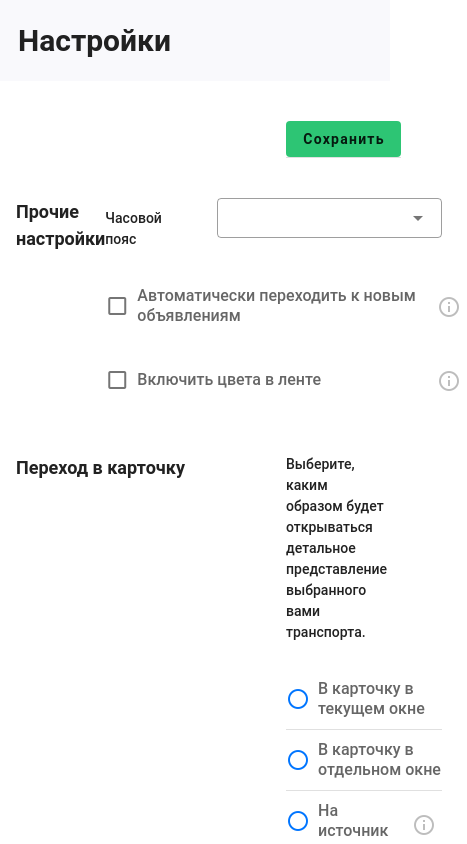
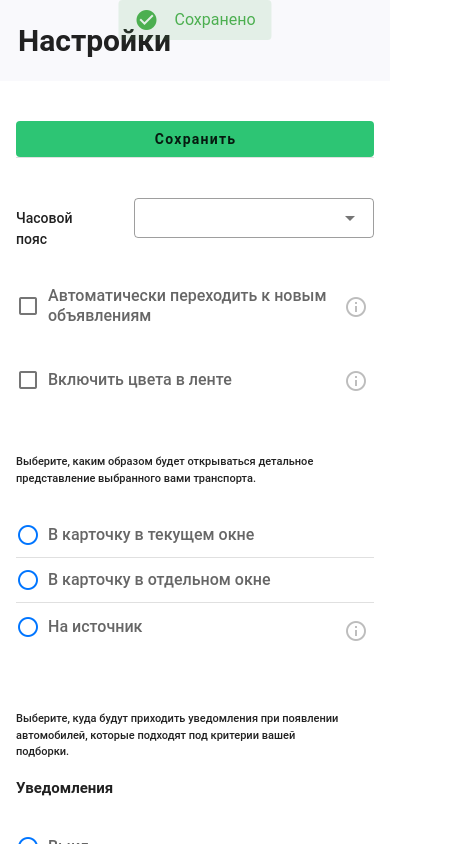
Before and after one commit to BigPinkRoom/av100pro_test, a Vue app: page / in a window 390 px wide. Both pictures are taken after a click on the button "Сохранить". Shown: the top 844 px of the page, 467 px wide, since content can reach past the window. Built offline with nearby package versions, Linux system fonts and the light colour scheme; no server answers.

Commit message:
fix bugs

```diff
--- a/package.json
+++ b/package.json
@@ -8,8 +8,11 @@
     "lint": "vue-cli-service lint"
   },
   "dependencies": {
+    "axios": "^1.3.5",
     "core-js": "^3.6.5",
+    "normalize.css": "^8.0.1",
     "vue": "^2.6.11",
+    "vue-axios": "^3.5.2",
     "vue-router": "^3.2.0",
     "vuetify": "^2.6.0",
     "vuex": "^3.4.0"
--- a/src/components/Account.vue
+++ b/src/components/Account.vue
@@ -67,6 +67,10 @@ export default {
   font-size: 18px;
   font-weight: 600;
 
+  @media all and (max-width: 580px) {
+    padding-right: 0;
+  }
+
   &__wrapper {
     display: flex;
     flex-direction: column;
@@ -83,6 +87,14 @@ export default {
     flex-shrink: 0;
     align-items: center;
     justify-content: center;
+
+    @media all and (max-width: 952px) {
+      font-size: 15px;
+    }
+
+    @media all and (max-width: 768px) {
+      display: none;
+    }
   }
 
   &__subtitle {
--- a/src/components/AlertsToNewCollections.vue
+++ b/src/components/AlertsToNewCollections.vue
@@ -10,14 +10,14 @@
         <p class="alerts-to-new-collections__text-subtitle">Уведомления</p>
       </div>
       <div class="alerts-to-new-collections__options">
-        <v-radio-group v-model="radio">
+        <v-radio-group>
           <div class="alerts-to-new-collections__container">
             <v-radio value="radio1" label="Выкл" color="#0075FF" />
           </div>
           <v-divider class="alerts-to-new-collections__divider"></v-divider>
           <div class="alerts-to-new-collections__container">
             <v-radio value="radio2" label="Push" disabled color="#0075FF" />
-            <v-tooltip v-model="show" bottom color="#2DC574">
+            <v-tooltip bottom color="#2DC574">
               <template v-slot:activator="{ on, attrs }">
                 <v-btn icon v-bind="attrs" v-on="on">
                   <v-icon color="grey lighten-1">
@@ -30,7 +30,7 @@
           </div>
           <v-divider class="alerts-to-new-collections__divider"></v-divider>
           <div class="alerts-to-new-collections__container">
-            <v-radio value="radio3" label="Email" ref="email" color="#0075FF" />
+            <v-radio value="radio3" label="Email" color="#0075FF" />
             <v-icon
               color="green"
               dense
@@ -38,9 +38,11 @@
               v-if="!emailOpen"
               @click="emailOpen = true"
             >
+              {{ email }}
               mdi-pencil
             </v-icon>
             <v-text-field
+              v-model="email"
               class="alerts-to-new-collections__text-input"
               v-else-if="emailOpen === true"
               outlined
@@ -64,6 +66,7 @@
               mdi-pencil
             </v-icon>
             <v-text-field
+              v-model="telegramID"
               class="alerts-to-new-collections__text-input"
               v-else-if="telegramIDOpen === true"
               outlined
@@ -82,6 +85,8 @@ export default {
     return {
       emailOpen: false,
       telegramIDOpen: false,
+      email: '',
+      telegramID: '',
     };
   },
   methods: {},
@@ -96,6 +101,10 @@ export default {
 
   font-size: 18px;
   font-weight: 600;
+
+  @media all and (max-width: 580px) {
+    padding-right: 0;
+  }
 
   &__wrapper {
     flex-direction: column;
@@ -117,10 +126,22 @@ export default {
     flex-shrink: 0;
     align-items: center;
     justify-content: center;
+
+    @media all and (max-width: 952px) {
+      font-size: 15px;
+    }
+
+    @media all and (max-width: 768px) {
+      display: none;
+    }
   }
 
   &__subtitle {
     margin-right: 30px;
+
+    @media all and (max-width: 952px) {
+      font-size: 11px;
+    }
   }
 
   &__time {
--- a/src/components/GoToCard.vue
+++ b/src/components/GoToCard.vue
@@ -28,7 +28,7 @@
           <v-divider class="go-to-card__divider"></v-divider>
           <div class="go-to-card__container">
             <v-radio value="radio3" label="На источник" color="#0075FF" />
-            <v-tooltip v-model="show" bottom color="#2DC574">
+            <v-tooltip bottom color="#2DC574">
               <template v-slot:activator="{ on, attrs }">
                 <v-btn icon v-bind="attrs" v-on="on">
                   <v-icon color="grey lighten-1">
@@ -65,6 +65,10 @@ export default {
   font-size: 18px;
   font-weight: 600;
 
+  @media all and (max-width: 580px) {
+    padding-right: 0;
+  }
+
   &__wrapper {
     flex-direction: column;
   }
@@ -85,10 +89,22 @@ export default {
     flex-shrink: 0;
     align-items: center;
     justify-content: center;
+
+    @media all and (max-width: 952px) {
+      font-size: 15px;
+    }
+
+    @media all and (max-width: 768px) {
+      display: none;
+    }
   }
 
   &__subtitle {
     margin-right: 30px;
+
+    @media all and (max-width: 952px) {
+      font-size: 11px;
+    }
   }
 
   &__time {
--- a/src/components/OtherSettings.vue
+++ b/src/components/OtherSettings.vue
@@ -19,7 +19,7 @@
             label="Автоматически переходить к новым объявлениям"
             color="#2DC574"
           />
-          <v-tooltip v-model="show" bottom color="#2DC574">
+          <v-tooltip bottom color="#2DC574">
             <template v-slot:activator="{ on, attrs }">
               <v-btn icon v-bind="attrs" v-on="on">
                 <v-icon color="grey lighten-1">
@@ -32,7 +32,7 @@
         </div>
         <div class="other-settings__container">
           <v-checkbox label="Включить цвета в ленте" color="#2DC574" />
-          <v-tooltip v-model="show" bottom color="#2DC574">
+          <v-tooltip bottom color="#2DC574">
             <template v-slot:activator="{ on, attrs }">
               <v-btn icon v-bind="attrs" v-on="on">
                 <v-icon color="grey lighten-1">
@@ -80,6 +80,10 @@ export default {
   font-size: 18px;
   font-weight: 600;
 
+  @media all and (max-width: 580px) {
+    display: block;
+  }
+
   &__wrapper {
     flex-direction: column;
   }
@@ -92,6 +96,14 @@ export default {
 
   &__title {
     width: 270px;
+
+    @media all and (max-width: 952px) {
+      font-size: 15px;
+    }
+
+    @media all and (max-width: 768px) {
+      display: none;
+    }
   }
 
   &__subtitle {
@@ -109,6 +121,10 @@ export default {
 
     font-size: 14px;
     font-weight: 500;
+
+    @media all and (max-width: 580px) {
+      margin-right: 0;
+    }
   }
 }
 </style>
--- a/src/components/SaveButton.vue
+++ b/src/components/SaveButton.vue
@@ -2,7 +2,12 @@
   <div class="save">
     <p class="save__title"></p>
     <div class="save__wrapper">
-      <v-btn class="save__button" block depressed color="#2DC574"
+      <v-btn
+        class="save__button"
+        block
+        depressed
+        color="#2DC574"
+        @click="saveInformation"
         >Сохранить</v-btn
       >
       <v-divider></v-divider>
@@ -13,7 +18,31 @@
 <script>
 export default {
   name: 'Save',
-  data() {},
+  data() {
+    return {};
+  },
+  methods: {
+    saveInformation() {
+      this.axios({
+        method: 'PUT',
+        url: ' https://av100.pro/settings',
+        headers: {
+          'X-API-KEY': '8bcfb6e1-4fa8-4fae-872c-a435bbdbe8d9',
+          'X-Device-OS': 'web',
+          'X-User-Token': '32e7a8fd-a134-4899-bb48-a8125730bc58',
+        },
+        body: {
+          text: 'text',
+        },
+      })
+        .then((response) => {
+          console.log(response.data);
+        })
+        .finally(() => {
+          this.$emit('save');
+        });
+    },
+  },
 };
 </script>
 
@@ -26,6 +55,10 @@ export default {
 
   font-size: 18px;
   font-weight: 600;
+
+  @media all and (max-width: 580px) {
+    padding-right: 0;
+  }
 
   &__wrapper {
     flex-direction: column;
@@ -42,6 +75,10 @@ export default {
     flex-shrink: 0;
     align-items: center;
     justify-content: center;
+
+    @media all and (max-width: 768px) {
+      width: auto;
+    }
   }
 
   &__button {
--- a/src/components/Sip.vue
+++ b/src/components/Sip.vue
@@ -26,11 +26,19 @@ export default {
   font-size: 18px;
   font-weight: 600;
 
+  @media all and (max-width: 768px) {
+    flex-direction: column;
+  }
+
   &__wrapper {
     font-size: 14px;
     font-weight: 400;
     display: flex;
     flex-direction: column;
+
+    @media all and (max-width: 952px) {
+      font-size: 11px;
+    }
   }
 
   &__title {
@@ -39,6 +47,10 @@ export default {
     align-items: center;
     justify-content: flex-left;
     width: 270px;
+
+    @media all and (max-width: 952px) {
+      font-size: 15px;
+    }
   }
 
   &__switch {
--- a/src/main.js
+++ b/src/main.js
@@ -1,14 +1,18 @@
-import Vue from 'vue'
-import App from './App.vue'
-import router from './router'
-import store from './store'
-import vuetify from './plugins/vuetify'
+import Vue from 'vue';
+import App from './App.vue';
+import router from './router';
+import store from './store';
+import vuetify from './plugins/vuetify';
+import axios from 'axios';
+import VueAxios from 'vue-axios';
 
-Vue.config.productionTip = false
+Vue.config.productionTip = false;
+
+Vue.use(VueAxios, axios);
 
 new Vue({
   router,
   store,
   vuetify,
-  render: h => h(App)
-}).$mount('#app')
+  render: (h) => h(App),
+}).$mount('#app');
--- a/src/views/Home.vue
+++ b/src/views/Home.vue
@@ -1,8 +1,11 @@
 <template>
   <div class="main">
+    <v-alert dense text type="success" class="main__alert js-alert">
+      Сохранено
+    </v-alert>
     <SettingsTitle />
     <div class="main__container">
-      <Save />
+      <Save @save="alertShow" />
       <OtherSettings />
       <GoToCard />
       <AlertsToNewCollections />
@@ -32,6 +35,15 @@ export default {
     Sip,
     Save,
   },
+  methods: {
+    alertShow() {
+      const alert = document.querySelector('.js-alert');
+      alert.style.display = 'flex';
+      setTimeout(() => {
+        alert.style.display = 'none';
+      }, 3000);
+    },
+  },
 };
 </script>
 
@@ -42,6 +54,18 @@ export default {
   margin: auto;
   max-width: 1890px;
 
+  &__alert {
+    position: fixed;
+    z-index: 1000;
+
+    display: none;
+    justify-content: center;
+    align-items: center;
+    left: 50%;
+
+    transform: translateX(-50%);
+  }
+
   &__container {
     max-width: 752px;
     margin: 0 16px;
```
Also changed, not shown: src/api/api.js (+4 -12 lines), 1 other file (tests, documents, lock files or other folders).
